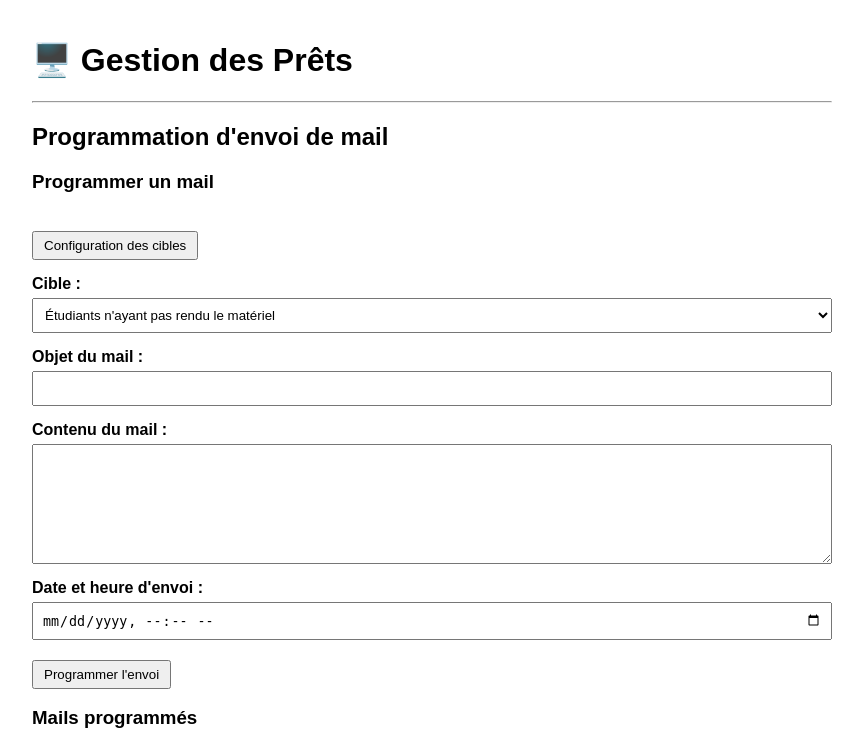
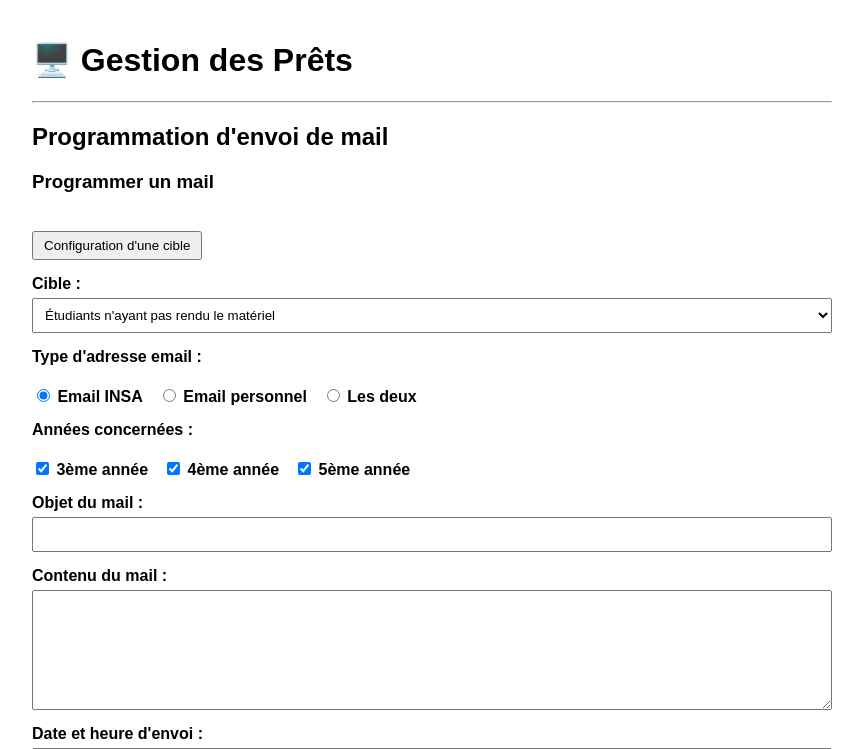
Before and after one commit to elouandehay/gestion-pret-ordi, a Flask app: page /mail in a window 1280 px wide. Shown: the top 749 px of the page, without its empty margins (208-1071 px from the left). Run offline with Flask 3, Linux system fonts and the light colour scheme; a user stored in the database is signed in; data comes from the database, SQL or seed files in the repository; both versions use the stored data as it was after the commit; data that the repository does not hold is empty.

Commit message:
Configuration des cibles de mails (1)

```diff
--- a/templates/mail.html
+++ b/templates/mail.html
@@ -56,7 +56,7 @@
 <h3>Programmer un mail</h3>
 
 <form action="{{ url_for('cible_mail') }}" method="get">
-    <button type="submit">Configuration des cibles</button>
+    <button type="submit">Configuration d'une cible</button>
 </form>
 
 <form action="{{ url_for('ajouter_mail') }}" method="post">
@@ -66,6 +66,44 @@
     <option value="retard">Étudiants n'ayant pas rendu le matériel</option>
     <option value="boursiers">Étudiants boursiers</option>
 </select>
+
+<label>Type d'adresse email :</label>
+
+<div style="display: flex; gap: 15px; margin-top: 5px;">
+    <label>
+        <input type="radio" name="email_mode" value="1" checked>
+        Email INSA
+    </label>
+
+    <label>
+        <input type="radio" name="email_mode" value="2">
+        Email personnel
+    </label>
+
+    <label>
+        <input type="radio" name="email_mode" value="3">
+        Les deux
+    </label>
+</div>
+
+<label>Années concernées :</label>
+
+<div style="display: flex; gap: 15px; margin-top: 5px;">
+    <label>
+        <input type="checkbox" name="annee_1" checked>
+        3ème année
+    </label>
+
+    <label>
+        <input type="checkbox" name="annee_2" checked>
+        4ème année
+    </label>
+
+    <label>
+        <input type="checkbox" name="annee_3" checked>
+        5ème année
+    </label>
+</div>
 
 <label for="objet">Objet du mail :</label>
 <input type="text" id="objet" name="objet" required>
```
Also changed, not shown: database.db.
